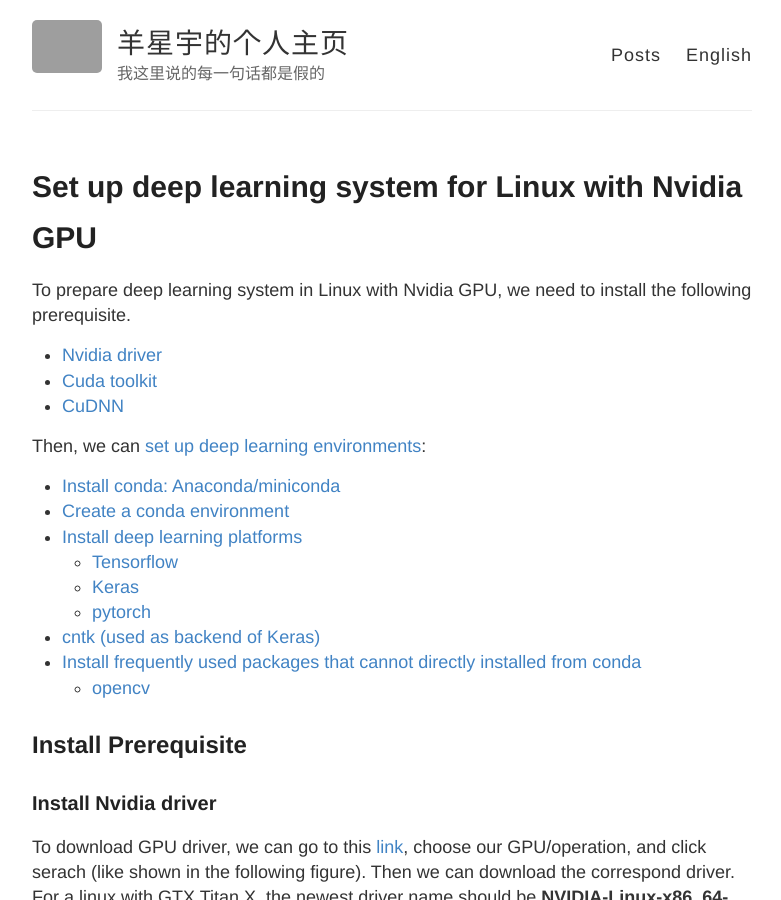
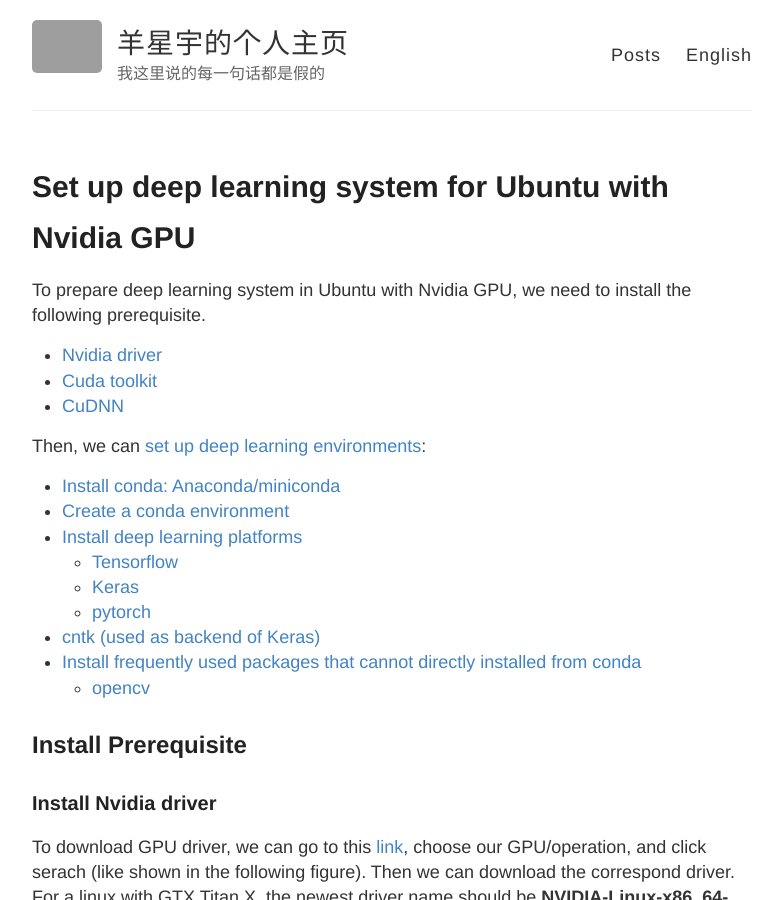
Before and after one commit to xysheep/bioyangcn, a Jekyll site: the page built from _posts/2017-10-9-Set up deep learning system for Linux with Nvidia GPU.md, in a window 1280 px wide and 900 px high. Shown: the whole window, without its empty margins (248-1029 px from the left). Built offline with Jekyll 4.4.1, drawn with Linux system fonts in a browser that asks for light colours; grey boxes are pictures that could not be loaded.

Commit message:
Update 2017-10-9-Set up deep learning system for Linux with Nvidia GPU.md

```diff
--- a/_posts/2017-10-9-Set up deep learning system for Linux with Nvidia GPU.md
+++ b/_posts/2017-10-9-Set up deep learning system for Linux with Nvidia GPU.md
@@ -1,9 +1,9 @@
 ---
 layout: post
-title: Set up deep learning system for Linux with Nvidia GPU
+title: Set up deep learning system for Ubuntu with Nvidia GPU
 excerpt_separator: <!--more-->
 ---
-To prepare deep learning system in Linux with Nvidia GPU, we need to install the following prerequisite.
+To prepare deep learning system in Ubuntu with Nvidia GPU, we need to install the following prerequisite.
 - [Nvidia driver](#install-nvidia-driver)
 - [Cuda toolkit](#install-cuda-toolkit)
 - [CuDNN](#install-cudnn)
```
